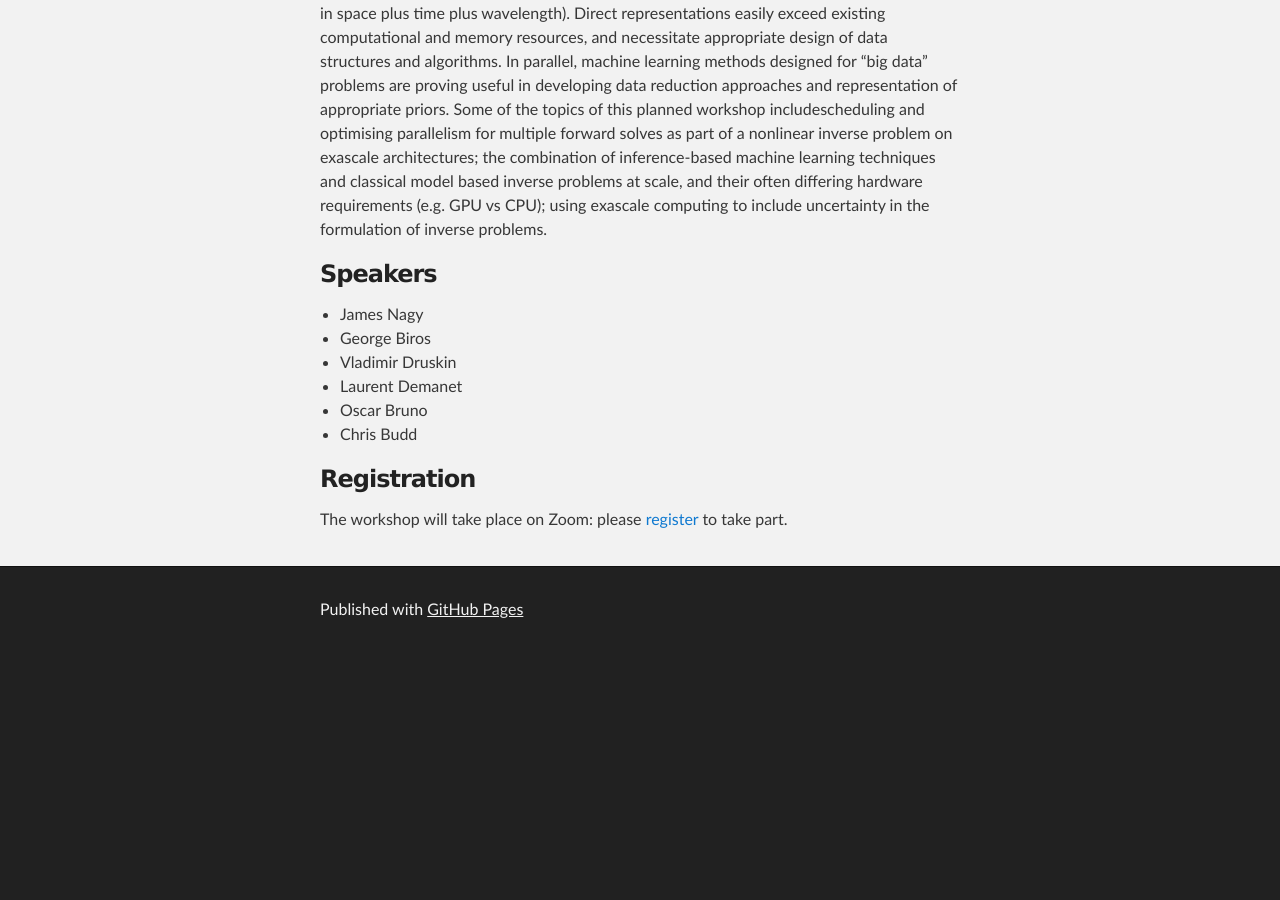
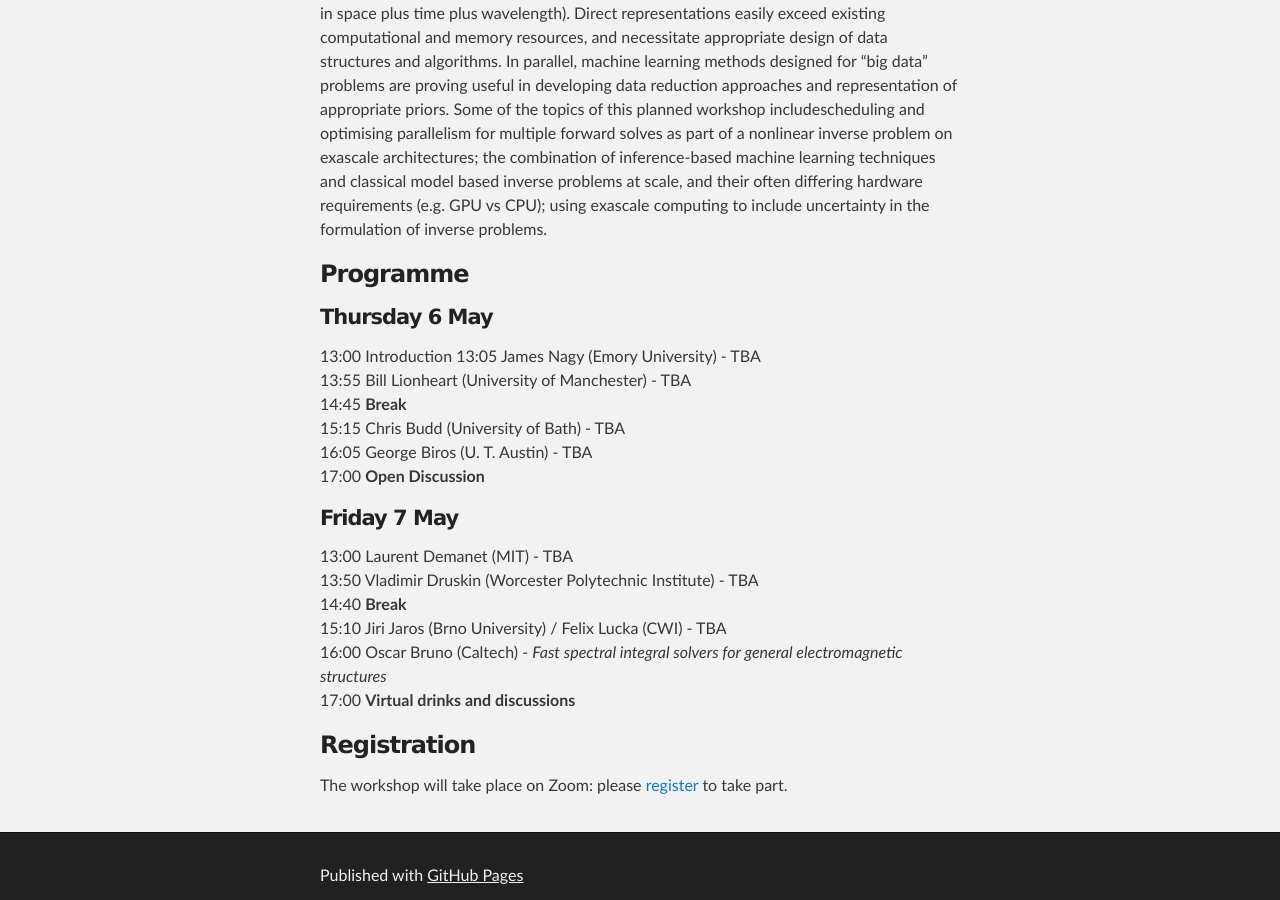
Before and after one commit to Excalibur-SLE/Excalibur-SLE.github.io, a Jekyll site: the page built from workshop4.md, in a window 1280 px wide and 900 px high, scrolled down 567 px. Built offline with Jekyll 4.4.1, drawn with Linux system fonts in a browser that asks for light colours; our own code applies the rules of GitHub Pages for plain Markdown files; before the commit the page ends 1223 px from its top, so only the background shows below that.

Commit message:
Update workshop4.md

```diff
--- a/workshop4.md
+++ b/workshop4.md
@@ -28,14 +28,27 @@ based inverse problems at scale, and their often differing hardware
 requirements (e.g. GPU vs CPU); using exascale computing to include
 uncertainty in the formulation of inverse problems.
 
-### Speakers
+### Programme
 
- - James Nagy
- - George Biros
- - Vladimir Druskin
- - Laurent Demanet
- - Oscar Bruno
- - Chris Budd
+#### Thursday 6 May
+
+13:00 Introduction
+13:05 James Nagy (Emory University) - TBA
+13:55 Bill Lionheart (University of Manchester) - TBA
+14:45 **Break**
+15:15 Chris Budd (University of Bath) - TBA
+16:05 George Biros (U. T. Austin) - TBA
+17:00 **Open Discussion**
+
+#### Friday 7 May
+
+13:00 Laurent Demanet (MIT) - TBA
+13:50 Vladimir Druskin (Worcester Polytechnic Institute) - TBA
+14:40 **Break**
+15:10 Jiri Jaros (Brno University) / Felix Lucka (CWI) - TBA
+16:00 Oscar Bruno (Caltech) - *Fast spectral integral solvers for general electromagnetic structures*
+17:00 **Virtual drinks and discussions**
+
 
 ### Registration
 
```
